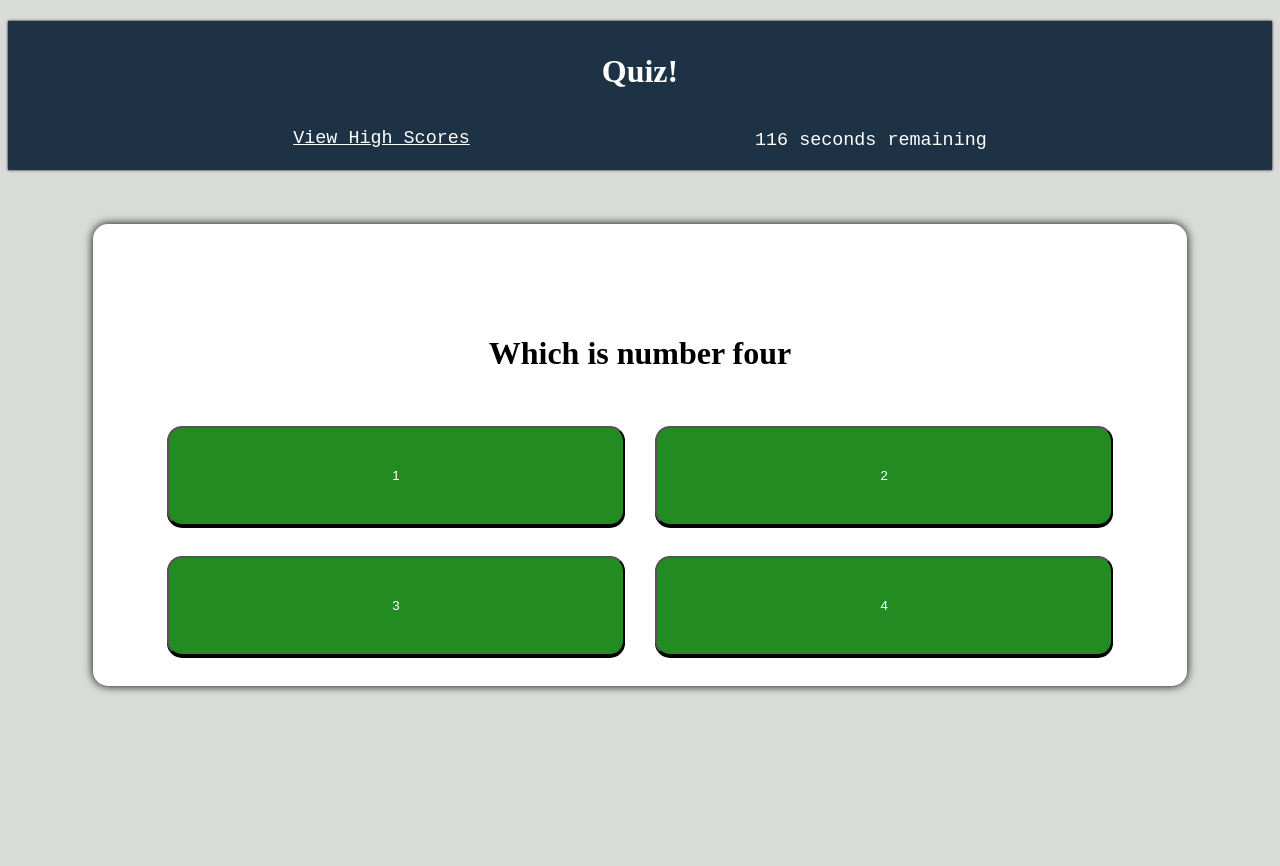
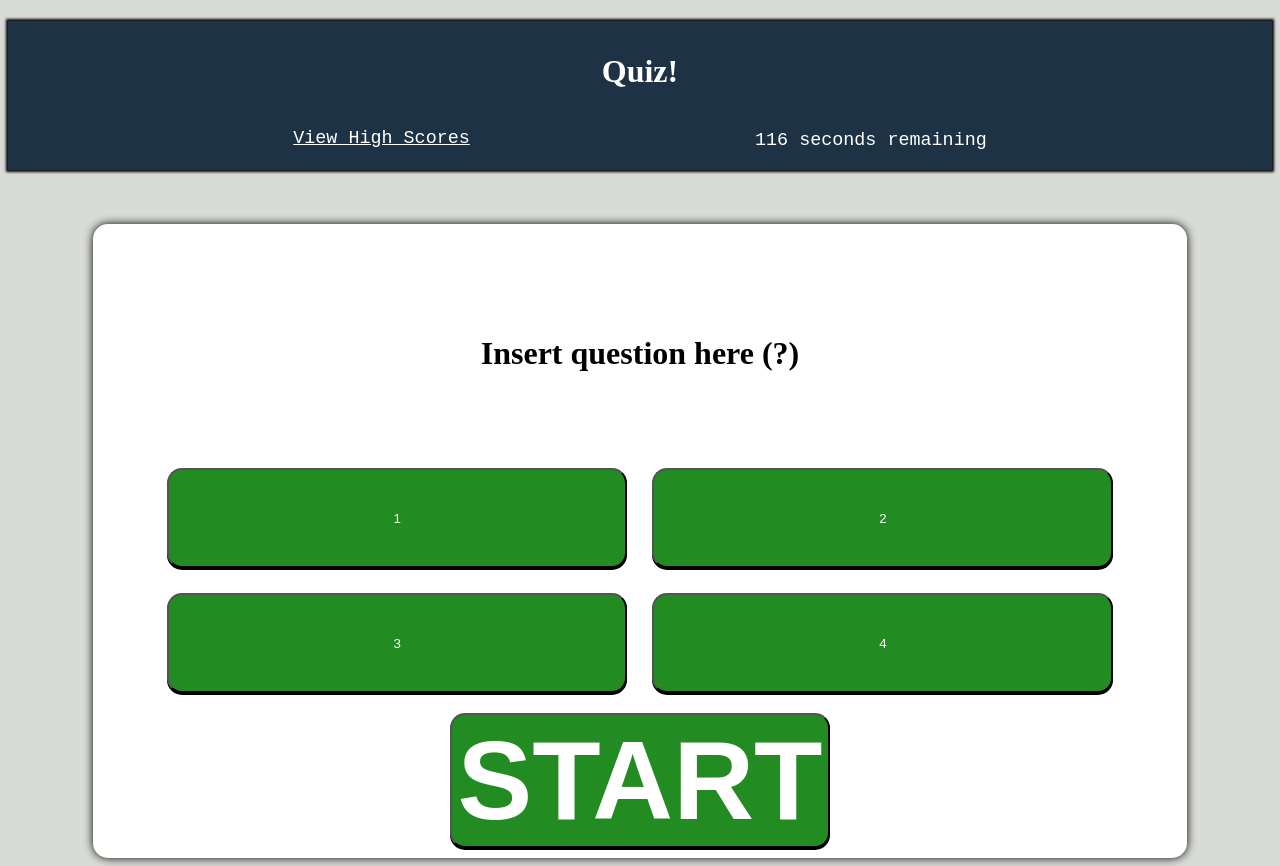
Before and after one commit to bradyc96/quiz-challenge, a plain HTML site: page index.html in a window 1280 px wide. Before the commit the page ends 800 px from the top, so only its background shows below. Drawn offline with Linux system fonts and the light colour scheme.

Commit message:
added correct/incorrect answer css functionality and hide element for card rotations

```diff
--- a/assets/css/style.css
+++ b/assets/css/style.css
@@ -10,7 +10,7 @@ main {
 header{
     background-color: #13293df1;
     min-height: 13vh;
-    box-shadow: 0 0 2.5px;
+    box-shadow: 0 0 2.5px 2px;
 
 }
 
@@ -27,6 +27,7 @@ header h1 {
     font-family: 'Courier New';
 }
 
+
 header a,p{
     color: white;
     font-size: 115%;
@@ -40,7 +41,7 @@ header a{
     max-width: 85%;
     min-width: 85%;
     background: white;
-    min-height: 50vh;
+    min-height: 55vh;
     padding-top: 2.5rem;
     border-radius: 15px;
     padding: 10px;
@@ -57,12 +58,13 @@ header a{
 .answerGrid {
     display: grid;
     grid-template-columns: repeat(2, 1fr);
-    grid-gap: 30px;
+    grid-gap: 25px;
     margin: 20px 0;
     grid-auto-rows: 100px;
     justify-items: stretch;
     padding-left: 4rem;
     padding-right: 4rem;
+    margin-top: 4rem;
 }
 
 button {
@@ -76,20 +78,38 @@ button {
 
 
 button:hover {
-    background-color: rgba(34, 139, 34, 0.799);
+    background-color: rgba(34, 139, 34, 0.671);
+}
+
+#btn1Correct:hover, #btn2Correct:hover, #btn3Correct:hover, #btn4Corrrect:hover {
+    background-color: rgba(34, 139, 34, 0.671);
 }
 
 button:active {
-    transform: translateY(3.5px);
+    transform: translateY(4px);
     color: black;
 }
 
-.button.corect {
-    color: black;
-    --hue: var(--hue-correct);
+#btn1:active, #btn2:active, #btn3:active, #btn4:active {
+    background-color: rgba(255, 0, 0, 0.857);
+    color: white;
 }
 
-.button.wrong {
+#btn1Correct:active, #btn2Correct:active, #btn3Correct:active, #btn4Correct:active {
+    background-color: yellow;
     color: black;
-    --hue: var(--hue-wrong);
 }
+
+.startBtnClass {
+    font-size: 7rem;
+    font-weight: bold;
+}
+
+.start {
+    display: flex;
+    justify-content: center;
+}
+
+.hide {
+    display: none;
+}
--- a/assets/js/script.js
+++ b/assets/js/script.js
@@ -1,15 +1,19 @@
+
+
+
+
 var questions = [{
-    question: "Which is number four",
+    question: "Insert question here (?)",
     answers: ["1", "2", "3", "4"],
     correctAnswer: "4",
 }]
 var currentQuestion = 0
 function displayQuestion(i){
     document.getElementById("question").textContent = questions[i].question
-    document.getElementById("answer1").textContent = questions[i].answers[0]
-    document.getElementById("answer2").textContent = questions[i].answers[1]
-    document.getElementById("answer3").textContent = questions[i].answers[2]
-    document.getElementById("answer4").textContent = questions[i].answers[3]
+    document.getElementById("btn1").textContent = questions[i].answers[0]
+    document.getElementById("btn2Correct").textContent = questions[i].answers[1]
+    document.getElementById("btn3").textContent = questions[i].answers[2]
+    document.getElementById("btn4").textContent = questions[i].answers[3]
 }
 
 
@@ -35,7 +39,7 @@ function doSomething(){
     console.log('something')
 }
 
-document.querySelector('.container').addEventListener('click', doSomething)
+document.querySelector('.answerGrid').addEventListener('click', doSomething)
 
 
 //Start Game button function
--- a/index.html
+++ b/index.html
@@ -24,61 +24,19 @@
 
     <main>
         <div class="container">
-
-            <!-- <div id = "firstQuestion">
-                <h1>Question 1</h1>
-                <div class="question">
-                    <button id="question1-1">Question?</button>
-                    <button id="question1-2">Question?</button>
-                    <button id="question1-3">Question?</button>
-                    <button id="question1-4">Question?</button>
+            <!-- <div class="hide"> -->
+            <div id = "questionCard"><h1 id = "question">?</h1></div>
+                <div class="answerGrid">
+                    <button id="btn1">?</button>
+                    <button id="btn2Correct">?</button>
+                    <button id="btn3">?</button>
+                    <button id="btn4">?</button>
                 </div>
+            <!-- </div> -->
+            <div class = "start">
+                <button id = "startBtn" class = startBtnClass>START</button>
             </div>
-
-            <div id = "secondQuestion">
-                <h1>Question 2</h1>
-                <div class="question">
-                    <button id="question2-1">Question?</button>
-                    <button id="question2-2">Question?</button>
-                    <button id="question2-3">Question?</button>
-                    <button id="question2-4">Question?</button>
-                </div>
-            </div>
-
-            <div id = "thirdQuestion">
-                <h1>Question 3</h1>
-                <div class="question">
-                    <button id="question3-1">Question?</button>
-                    <button id="question3-2">Question?</button>
-                    <button id="question3-3">Question?</button>
-                    <button id="question3-4">Question?</button>
-                </div>
-            </div>
-
-            <div id = "fourthQuestion">
-                <h1>Question 4</h1>
-                <div class="question">
-                    <button id="question4-1">Question?</button>
-                    <button id="question4-2">Question?</button>
-                    <button id="question4-3">Question?</button>
-                    <button id="question4-4">Question?</button>
-                </div>
-            </div>
-             -->
-
-            <!-- Question skeleton format for button -->
-            <div id = "card">
-                <div id = "header"><h1 id = "question">?</h1></div>
-                <div class="answerGrid">
-                    <button id="answer1">?</button>
-                    <button id="answer2">?</button>
-                    <button id="answer3">?</button>
-                    <button id="answer4">?</button>
-                </div>
-            </div>
-
-
-            </div>
+        </div>
     </main>
 
 <script src="assets/js/script.js"></script>
```
